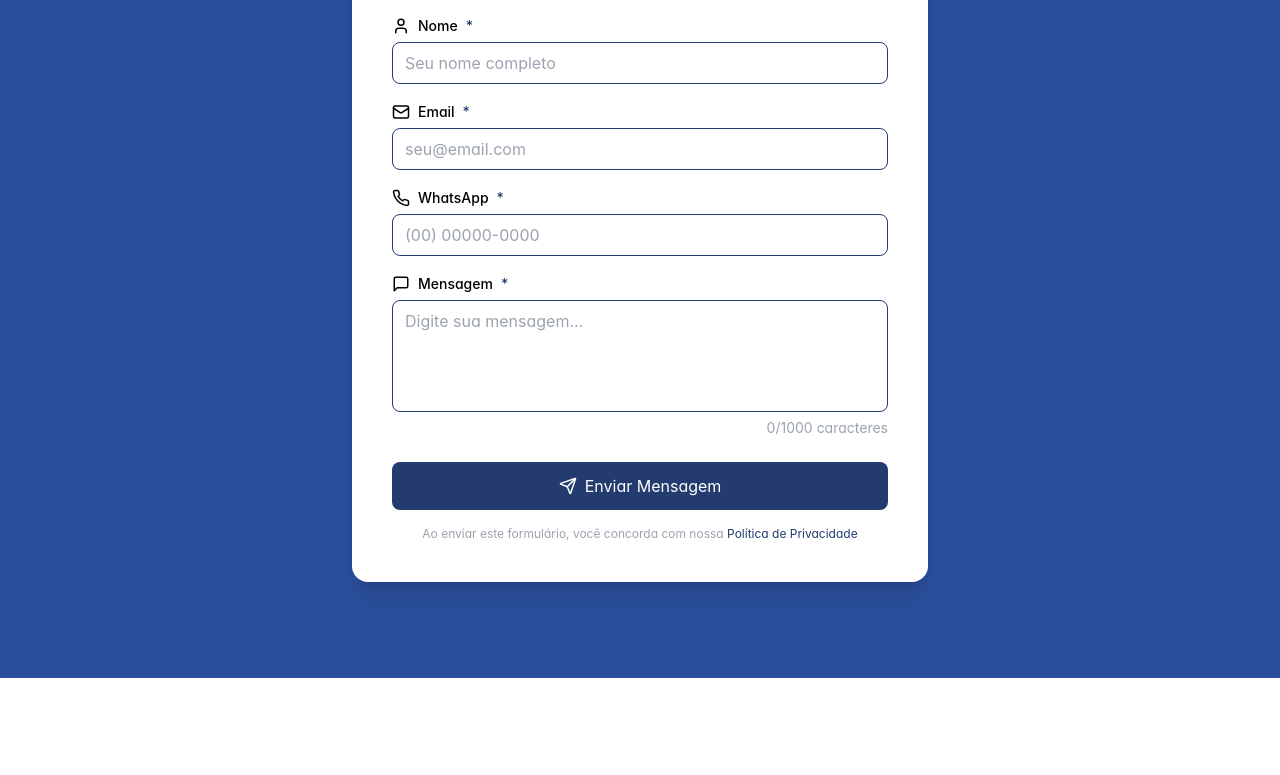
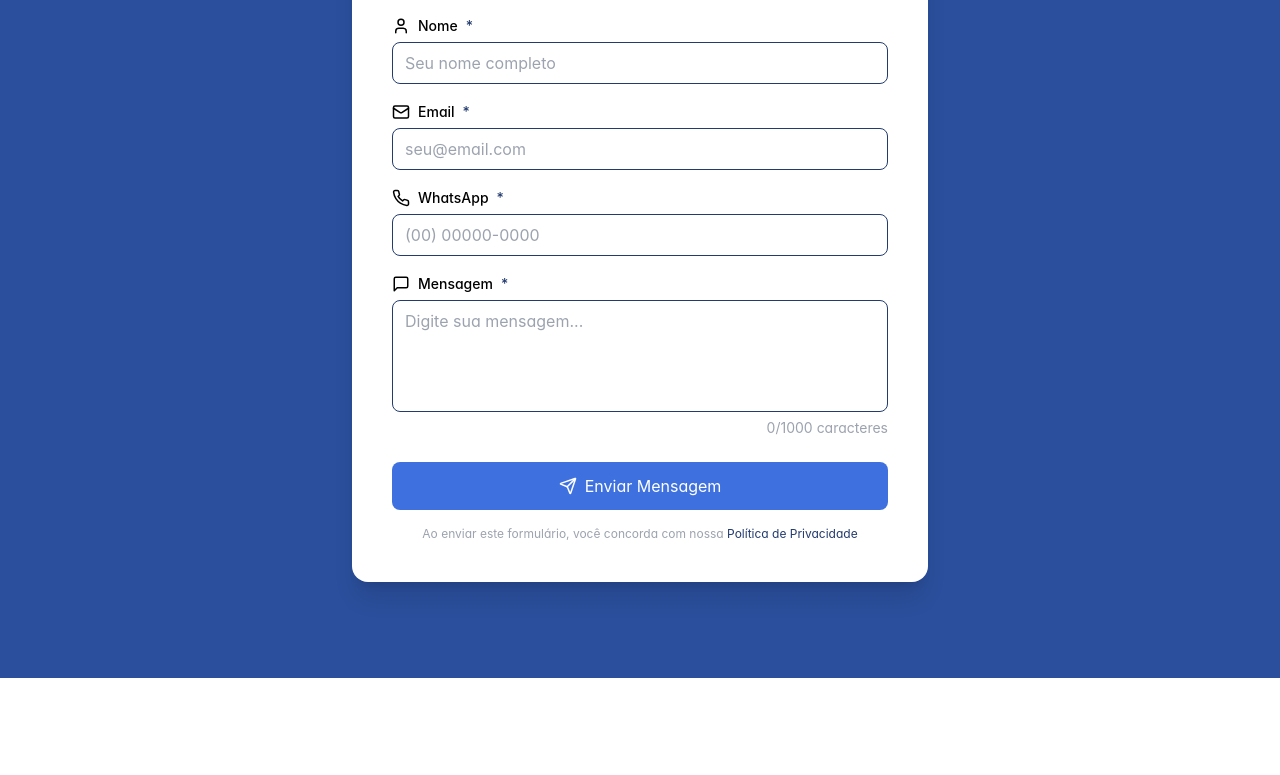
Before and after one commit to Paper-Street-Softwares/SOP-Vladimir-Vitti, a React (Vite) app: page / in a window 1280 px wide. Shown: the part 6322-7097 px from the top of the page. Built offline with nearby package versions, Linux system fonts and the light colour scheme.

Commit message:
fix: animation

```diff
--- a/src/components/interactives/WhatsappForm.jsx
+++ b/src/components/interactives/WhatsappForm.jsx
@@ -262,7 +262,7 @@ Mensagem: ${message}
       <button
         onClick={sendToWhatsApp}
         disabled={isSubmitting}
-        className="mt-6 w-full bg-primaryLight hover:scale-90 duration-500 transition-all text-white py-3 rounded-lg flex items-center justify-center gap-2"
+        className="mt-6 w-full bg-primaryDark hover:scale-90 duration-500 transition-all text-white py-3 rounded-lg flex items-center justify-center gap-2"
       >
         {isSubmitting ? (
           "Enviando..."
--- a/src/components/sections/FormNovoTemplate.jsx
+++ b/src/components/sections/FormNovoTemplate.jsx
@@ -4,6 +4,7 @@ import SectionWrapper from "../sectionElements/SectionWrapper";
 import SectionHeaderNovo from "../sectionElements/SectionHeaderNovo";
 import WhatsappForm from "../interactives/WhatsappForm";
 import content from "../../content/content";
+import MotionDivDownToUp from "../animation/MotionDivDownToUp";
 
 function FormNovoTemplate({ colorMode }) {
   return (
@@ -15,7 +16,9 @@ function FormNovoTemplate({ colorMode }) {
           subtitle="Envie sua mensagem pelo formulário e receba um atendimento claro, direto e profissional."
           colorMode={colorMode}
         />
-        <WhatsappForm />
+        <MotionDivDownToUp className={`w-full`}>
+          <WhatsappForm />
+        </MotionDivDownToUp>
       </SectionWrapper>
     </SectionArea>
   );
```
